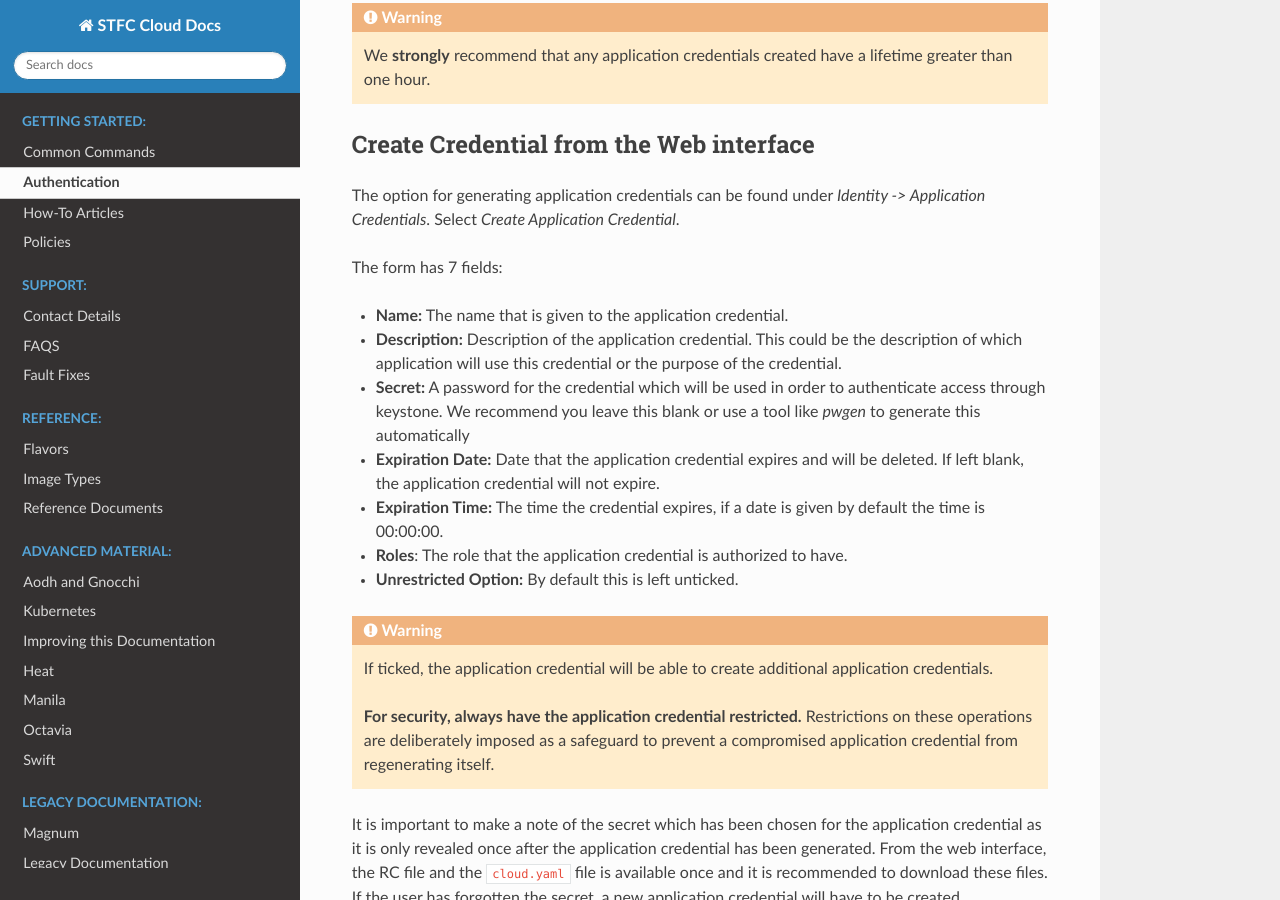
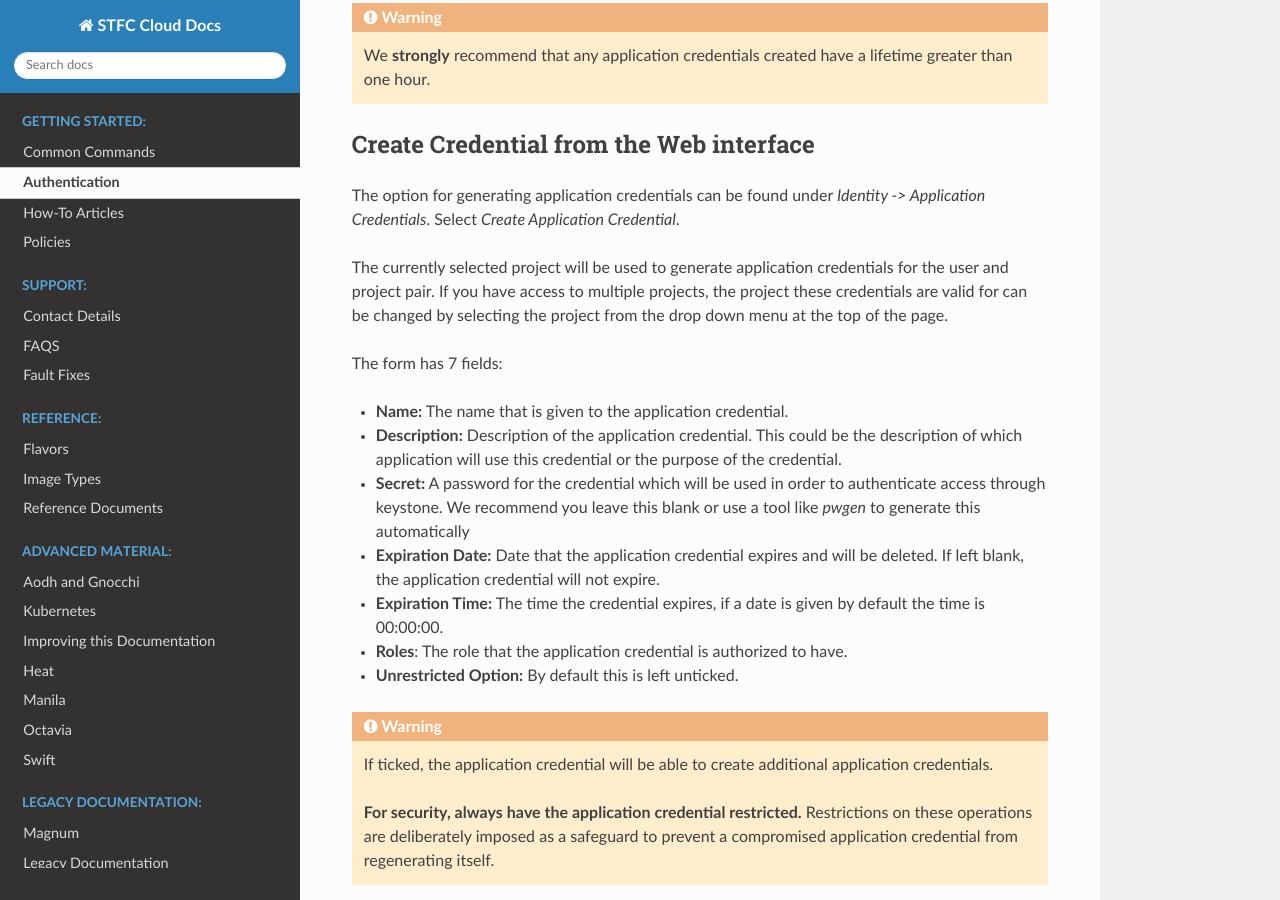
Before and after one commit to stfc/cloud-docs, a Sphinx documentation site: the page built from source/Keystone/ApplicationCredentials.rst, in a window 1280 px wide and 900 px high, scrolled down 403 px. Built offline with Sphinx 7.4.7 and the Read the Docs theme 2.0.0, drawn with Linux system fonts in a browser that asks for light colours.

Commit message:
Clarify that app creds target the current project
Clarifies that the application credentials targets the current username
and project pair. Horizon looks like they should work across projects,
since it's under the Identity menu, rather than the Project menu.

```diff
--- a/source/Keystone/ApplicationCredentials.rst
+++ b/source/Keystone/ApplicationCredentials.rst
@@ -24,6 +24,10 @@ Create Credential from the Web interface
 
 The option for generating application credentials can be found under *Identity -> Application Credentials*.
 Select *Create Application Credential*.
+
+The currently selected project will be used to generate application credentials for the user and project pair.
+If you have access to multiple projects, the project these credentials are valid for can be changed by selecting
+the project from the drop down menu at the top of the page.
 
 The form has 7 fields:
 
```
